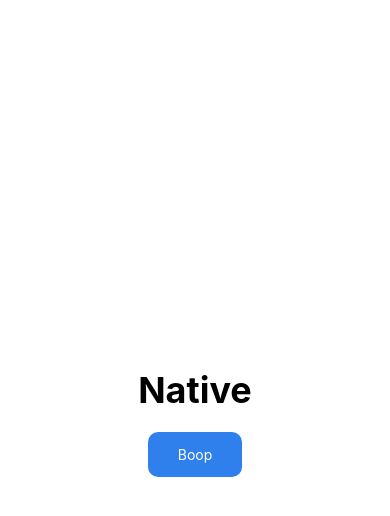
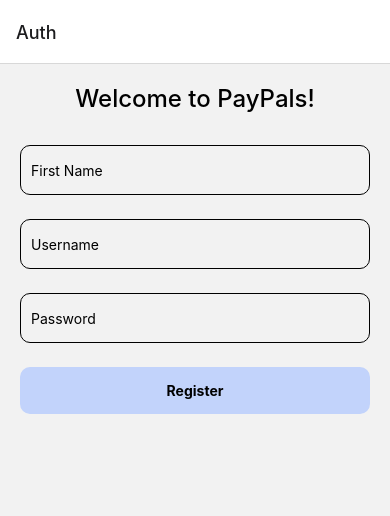
Before and after one commit to armintalaie/nwhacks2024, a React Native app in the folder my-turborepo/apps/native/: screen /Auth in a window 390 px wide. Shown: the top 516 px of the page. Built offline with nearby package versions, Linux system fonts and the light colour scheme.

Commit message:
added auth screen and some simple nagivation

```diff
--- a/my-turborepo/apps/native/App.tsx
+++ b/my-turborepo/apps/native/App.tsx
@@ -1,33 +1,21 @@
-import { StyleSheet, Text, View } from "react-native";
-import { StatusBar } from "expo-status-bar";
-import { Button } from "@repo/ui";
+// App.tsx
+import React from 'react';
+import { NavigationContainer } from '@react-navigation/native';
+import { createNativeStackNavigator } from '@react-navigation/native-stack';
+import Home from './components/home';
+import Auth from './components/auth';// Your authentication screen
 
-export default function Native() {
+const Stack = createNativeStackNavigator();
+
+const App = () => {
   return (
-    <View style={styles.container}>
-      <Text style={styles.header}>Native</Text>
-      <Button
-        onClick={() => {
-          console.log("Pressed!");
-          alert("Pressed!");
-        }}
-        text="Boop"
-      />
-      <StatusBar style="auto" />
-    </View>
+    <NavigationContainer>
+      <Stack.Navigator initialRouteName="Auth">
+        <Stack.Screen name="Auth" component={Auth} />
+        <Stack.Screen name="Native" component={Home} />
+      </Stack.Navigator>
+    </NavigationContainer>
   );
-}
+};
 
-const styles = StyleSheet.create({
-  container: {
-    flex: 1,
-    backgroundColor: "#fff",
-    alignItems: "center",
-    justifyContent: "center",
-  },
-  header: {
-    fontWeight: "bold",
-    marginBottom: 20,
-    fontSize: 36,
-  },
-});
+export default App;
--- /dev/null
+++ b/my-turborepo/apps/native/components/auth.jsx
@@ -0,0 +1,109 @@
+// src/components/Auth.js
+import React, { useState } from 'react';
+import { View, Text, TextInput, Button, StyleSheet, TouchableOpacity, Image } from 'react-native';
+
+const Auth = ({ navigation }) => {
+  const [name, setName] = useState('');
+  const [username, setUsername] = useState('');
+  const [password, setPassword] = useState('');
+
+  const handleLogin = async () => {
+    try {
+      const response = await fetch('backendUrl/users', {
+        method: 'POST',
+        headers: {
+          'Content-Type': 'application/json',
+        },
+        body: JSON.stringify({
+          name: name,
+          username: username,
+          password: password,
+        }),
+      });
+
+      if (response.ok) {
+        const jsonResponse = await response.json();
+        console.log('Response:', jsonResponse);
+        // Navigate or perform other actions based on the response
+        navigation.navigate('Native');
+      } else {
+        // Handle HTTP errors
+        console.error('Server error:', response.status);
+      }
+    } catch (error) {
+      console.error('Network error:', error);
+    }
+  };
+
+  return (
+
+    <View style={styles.container}>
+      <Text style={styles.header}>Welcome to PayPals!</Text>
+
+      {/*<Image source={require('../assets/logo.png')} style={styles.imageBox} />*/}
+      <TextInput
+        style={styles.input}
+        placeholder="First Name"
+        onChangeText={setUsername}
+        value={name}
+      />
+      <TextInput
+        style={styles.input}
+        placeholder="Username"
+        onChangeText={setUsername}
+        value={username}
+      />
+      <TextInput
+        style={styles.input}
+        placeholder="Password"
+        onChangeText={setPassword}
+        value={password}
+        secureTextEntry
+      />
+      <TouchableOpacity style={styles.registerButton} onPress={handleLogin}>
+        <Text style={styles.buttonText}>Register</Text>
+      </TouchableOpacity>
+    </View>
+  );
+};
+
+const styles = StyleSheet.create({
+  header: {
+    fontSize: 24,
+    fontWeight: 500,
+    paddingBottom: 20,
+  },
+  container: {
+    flex: 1,
+    alignItems: 'center',
+    justifyContent: 'flex-start',
+    padding: 20,
+  },
+  input: {
+    width: '100%',
+    height: 50,
+    margin: 12,
+    borderWidth: 1,
+    padding: 10,
+    borderRadius: 10,
+  },
+  imageBox: {
+    width: 200,
+    height: 200,
+    borderWidth: 1,
+  },
+  registerButton: {
+    width: '100%',
+    alignItems: 'center',
+    backgroundColor: '#C2D3FB', // Example color
+    padding: 15,
+    borderRadius: 10,
+    marginTop: 12,
+  },
+  buttonText: {
+    color: 'black',
+    fontWeight: 'bold',
+  },
+});
+
+export default Auth;
--- /dev/null
+++ b/my-turborepo/apps/native/components/home.jsx
@@ -0,0 +1,80 @@
+// src/components/Native.js
+import React, { useState } from 'react';
+import { StyleSheet, Text, View, Modal, Button } from 'react-native';
+
+export default function Home() {
+  const [modalVisible, setModalVisible] = useState(false);
+
+  return (
+    <View style={styles.container}>
+      <Text style={styles.header}>Home</Text>
+
+      <Button
+        title="Boop"
+        onPress={() => {
+          console.log('Pressed!');
+          setModalVisible(true); // Open the modal when the button is pressed
+        }}
+      />
+
+      <Modal
+        animationType="slide"
+        transparent={true}
+        visible={modalVisible}
+        onRequestClose={() => {
+          setModalVisible(!modalVisible);
+        }}
+      >
+        <View style={styles.centeredView}>
+          <View style={styles.modalView}>
+            <Text style={styles.modalText}>Hello World!</Text>
+            <Button
+              title="Hide Modal"
+              onPress={() => {
+                setModalVisible(!modalVisible);
+              }}
+            />
+          </View>
+        </View>
+      </Modal>
+    </View>
+  );
+}
+
+const styles = StyleSheet.create({
+  container: {
+    flex: 1,
+    backgroundColor: '#fff',
+    alignItems: 'center',
+    justifyContent: 'center',
+  },
+  header: {
+    fontWeight: 'bold',
+    marginBottom: 20,
+    fontSize: 36,
+  },
+  centeredView: {
+    flex: 1,
+    justifyContent: 'flex-end',
+    alignItems: 'center',
+  },
+  modalView: {
+    backgroundColor: 'white',
+    borderRadius: 20,
+    padding: 35,
+    alignItems: 'center',
+    shadowColor: '#000',
+    shadowOffset: {
+      width: 0,
+      height: 2,
+    },
+    shadowOpacity: 0.25,
+    shadowRadius: 4,
+    elevation: 5,
+    width: '100%',
+  },
+  modalText: {
+    marginBottom: 15,
+    textAlign: 'center',
+  },
+});
--- a/my-turborepo/apps/native/package.json
+++ b/my-turborepo/apps/native/package.json
@@ -11,13 +11,15 @@
     "eject": "expo eject"
   },
   "dependencies": {
+    "@react-navigation/native": "^6.1.9",
+    "@react-navigation/native-stack": "^6.9.17",
+    "@repo/ui": "*",
     "expo": "^49.0.21",
     "expo-status-bar": "~1.7.0",
     "react": "^18.2.0",
     "react-dom": "^18.2.0",
     "react-native": "0.73.1",
-    "react-native-web": "^0.19.10",
-    "@repo/ui": "*"
+    "react-native-web": "^0.19.10"
   },
   "devDependencies": {
     "@babel/core": "^7.23.7",
```
Also changed, not shown: my-turborepo/apps/native/assets/logo.png (added).
